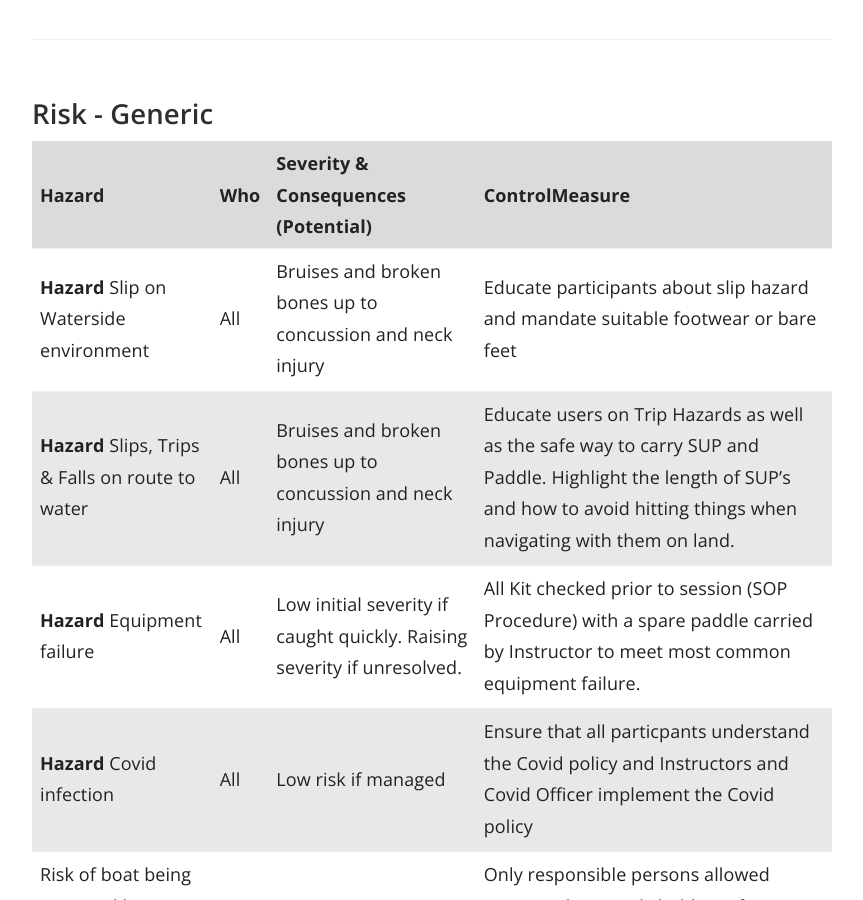
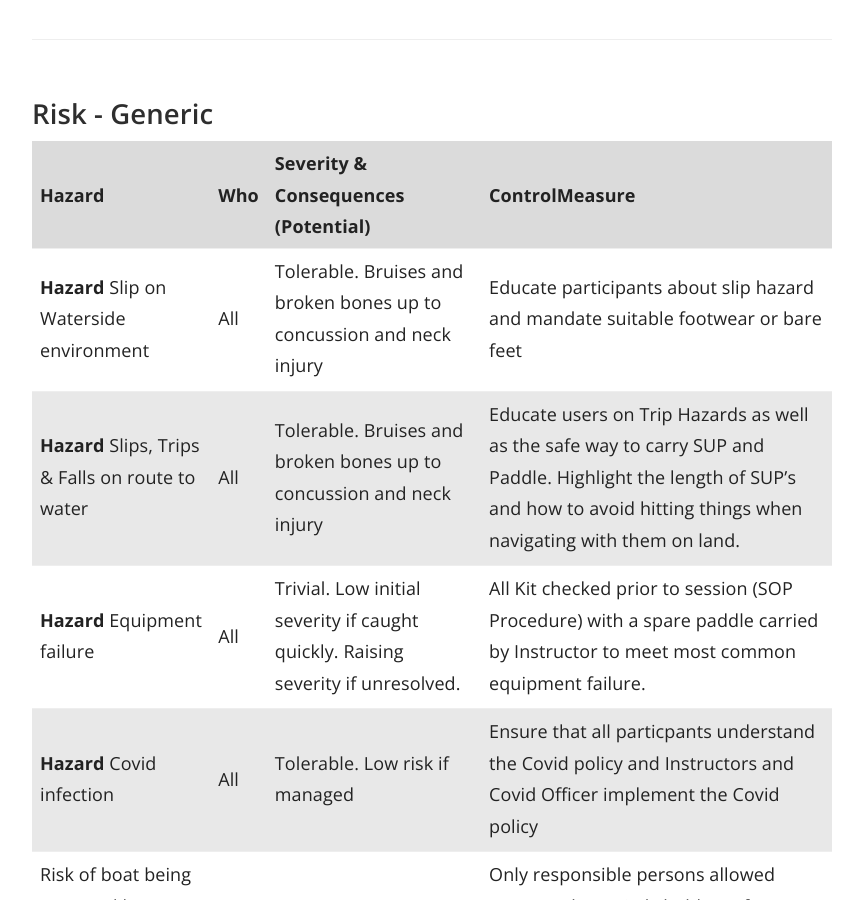
Before and after one commit to numbat70/clyde, a Jekyll site: the page built from _docs/Content/20-SUP_RISK.md, in a window 1280 px wide and 900 px high, scrolled down 1084 px. Shown: the whole window, without its empty margins (358-1221 px from the left). Built offline with Jekyll 4.4.1, drawn with Linux system fonts in a browser that asks for light colours.

Commit message:
Update 20-SUP_RISK.md
mk

```diff
--- a/_docs/Content/20-SUP_RISK.md
+++ b/_docs/Content/20-SUP_RISK.md
@@ -26,10 +26,10 @@ order: 20
 
 Hazard | Who | Severity & Consequences (Potential) | ControlMeasure
 --- | --- | --- | ---
-**Hazard** Slip on Waterside environment | All | Bruises and broken bones up to concussion and neck injury | Educate participants about slip hazard and mandate suitable footwear or bare feet
-**Hazard** Slips, Trips & Falls on route to water  | All | Bruises and broken bones up to concussion and neck injury |  Educate users on Trip Hazards as well as the safe way to carry SUP and Paddle. Highlight the length of SUP's and how to avoid hitting things when navigating with them on land.
-**Hazard** Equipment failure  | All | Low initial severity if caught quickly. Raising severity if unresolved.  | All Kit checked prior to session (SOP Procedure) with a spare paddle carried by Instructor to meet most common equipment failure.
-**Hazard** Covid infection  | All | Low risk if managed |  Ensure that all particpants understand the Covid policy and Instructors and Covid Officer implement the Covid policy
+**Hazard** Slip on Waterside environment | All | Tolerable. Bruises and broken bones up to concussion and neck injury | Educate participants about slip hazard and mandate suitable footwear or bare feet
+**Hazard** Slips, Trips & Falls on route to water  | All | Tolerable. Bruises and broken bones up to concussion and neck injury |  Educate users on Trip Hazards as well as the safe way to carry SUP and Paddle. Highlight the length of SUP's and how to avoid hitting things when navigating with them on land.
+**Hazard** Equipment failure  | All | Trivial. Low initial severity if caught quickly. Raising severity if unresolved.  | All Kit checked prior to session (SOP Procedure) with a spare paddle carried by Instructor to meet most common equipment failure.
+**Hazard** Covid infection  | All | Tolerable. Low risk if managed |  Ensure that all particpants understand the Covid policy and Instructors and Covid Officer implement the Covid policy
 Risk of boat being operated by unqualified persons  | All | Trivial |  Only responsible persons allowed access to boat. Only holders of RYA powerboat level 2 to operate safety boat
 Risk of person falling out of boat when underway  | All | Tolerable |  Crew to be briefed in safety procedures before boarding. Crew to wear suitable clothing and PFD.
 Risk of boat running out of control if cox’n falls overboard  | All | Trivial |  Cox’n always to use ‘Kill Cord’
```
